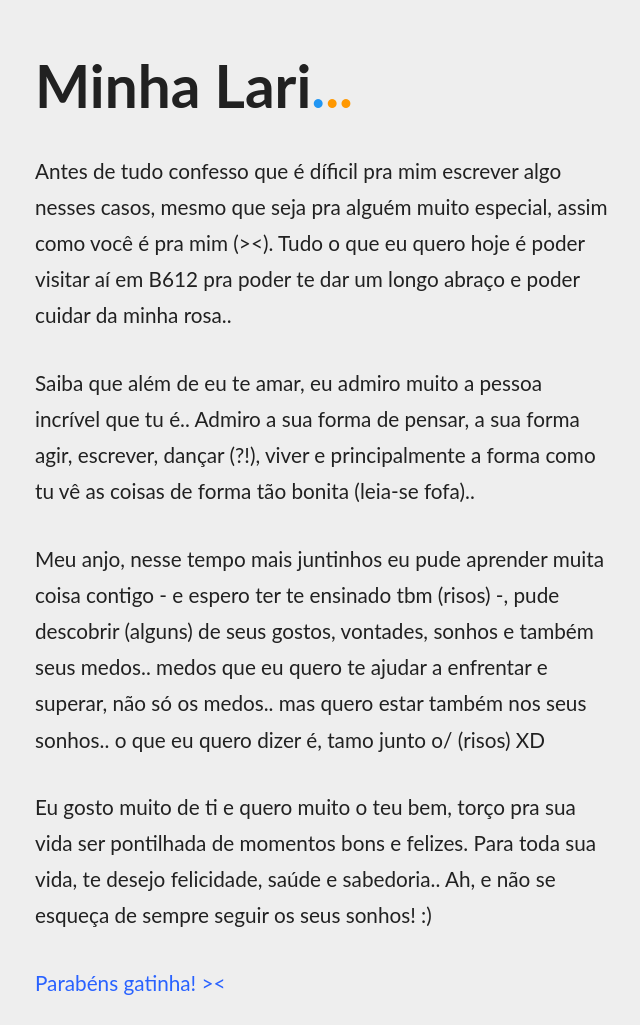
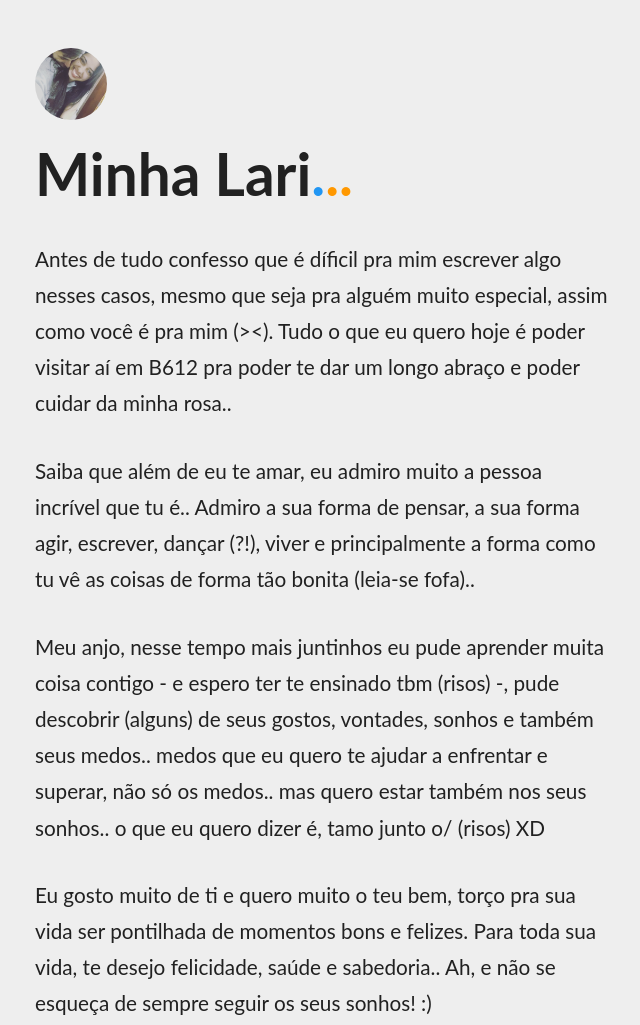
Before and after one commit to raspoladore/raspoladore.github.io, a website: page hbmd.html in a window 1280 px wide. Shown: the top 1025 px of the page, without its empty margins (317-957 px from the left). Drawn offline with Linux system fonts and the light colour scheme.

Commit message:
Add hbmd.html

```diff
--- a/hbmd.html
+++ b/hbmd.html
@@ -15,6 +15,18 @@
 <![endif]-->
 
 <style>
+
+	.photo {
+		background: url("img/IMG_20160703_211005.jpg");
+		-webkit-background-size: cover;
+		-moz-background-size: cover;
+		-o-background-size: cover;
+		background-size: cover;
+		border-radius: 50%;
+		margin-bottom: 1em;
+		width: 4.5em;
+		height: 4.5em;
+	}
 
 	body {
 		padding: 1em;
@@ -77,6 +89,8 @@
 
 <main>
 
+	<div class="photo"></div>
+
 	<h1>Minha Lari<span class="font-blue">.</span><span class="font-orange">..</span></h1>
 
 	<p>Antes de tudo confesso que é díficil pra mim escrever algo nesses casos, mesmo que seja pra alguém muito especial, assim como você é pra mim (><). Tudo o que eu quero hoje é poder visitar aí em B612 pra poder te dar um longo abraço e poder cuidar da minha rosa..</p>
```
Also changed, not shown: img/IMG_20160703_211005.jpg (added).
